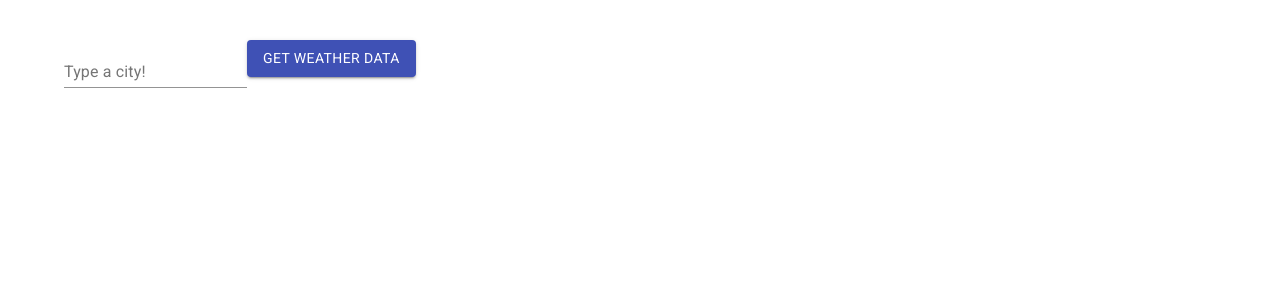
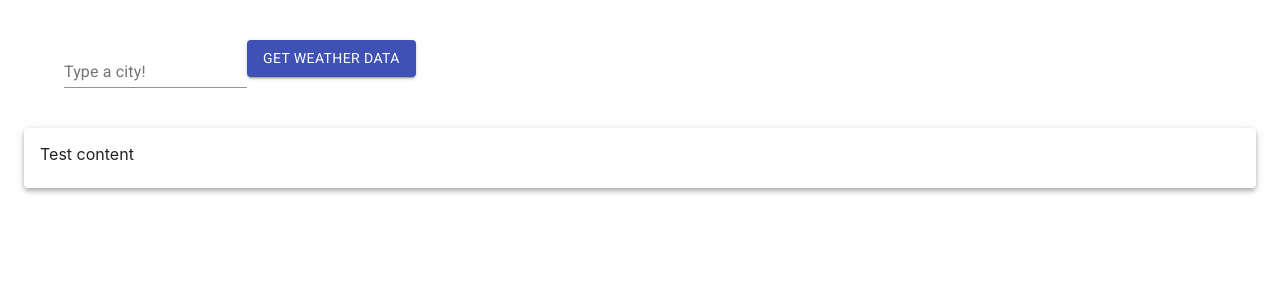
Before and after one commit to rob-3/weather-app-improved, a React (Create React App) app: page / in a window 1280 px wide. Shown: the top 300 px of the page. Built offline with nearby package versions, Linux system fonts and the light colour scheme.

Commit message:
Add output card

```diff
--- a/src/App.js
+++ b/src/App.js
@@ -1,6 +1,6 @@
 import './App.css';
 import 'fontsource-roboto';
-import { Container, TextField, Box, Button } from "@material-ui/core";
+import { Container, TextField, Box, Button, Card, CardContent } from "@material-ui/core";
 import { useState } from "react";
 
 function App() {
@@ -22,6 +22,11 @@ function App() {
           </Button>
         </form>
       </Box>
+      <Card elevation={4}>
+        <CardContent>
+          Test content
+        </CardContent>
+      </Card>
     </Container>
   );
 }
```
